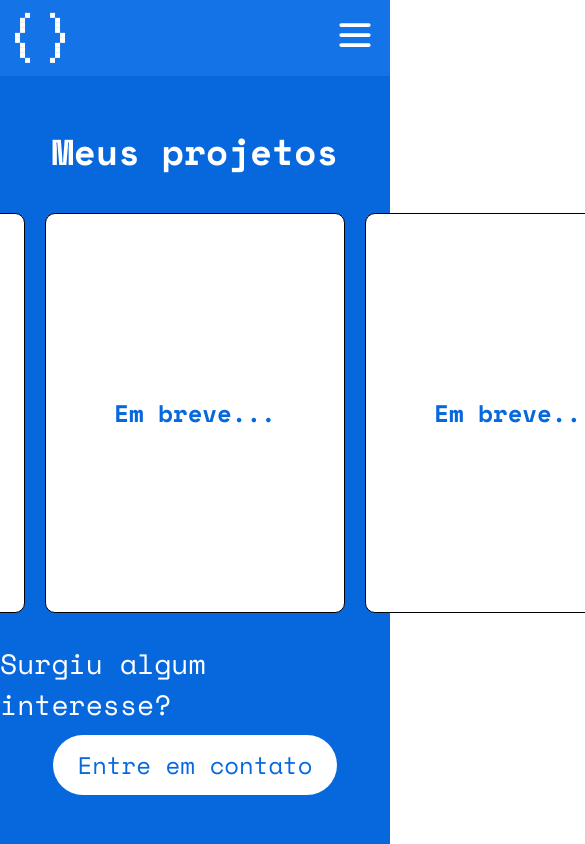
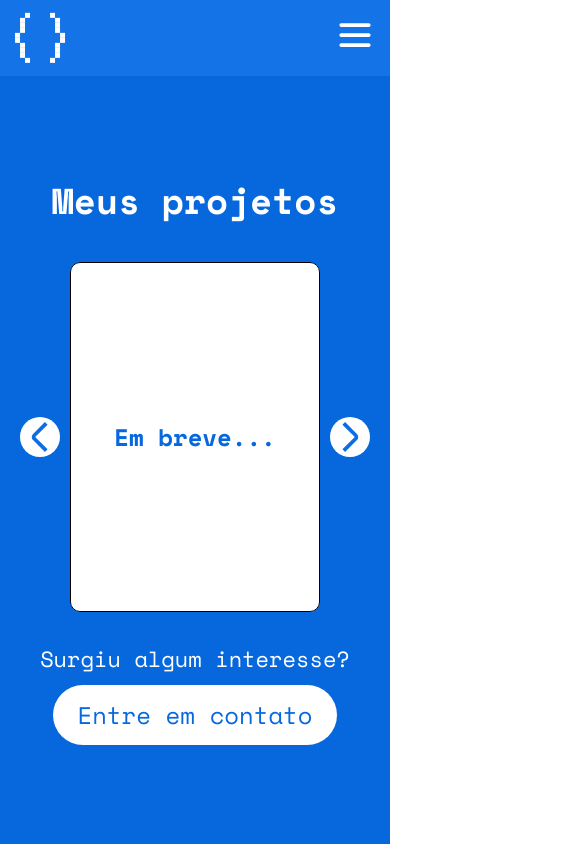
Before and after one commit to Gabrielvvidal/portfolio-gabriel, a React (Vite) app: page /projetos in a window 390 px wide. Shown: the top 844 px of the page, 585 px wide, since content can reach past the window. Built offline with nearby package versions, Linux system fonts and the light colour scheme.

Commit message:
Features:
- Página de projetos totalmente responsiva

```diff
--- a/src/components/BtnSlider/btnSlider.module.css
+++ b/src/components/BtnSlider/btnSlider.module.css
@@ -14,3 +14,10 @@
 .sliderBtn:hover{
   background-color: #d4d4d4;
 }
+
+@media (max-width: 315px){
+  .sliderBtn{
+    width: 30px;
+    height: 30px;
+  }
+}
--- a/src/components/Slider/index.jsx
+++ b/src/components/Slider/index.jsx
@@ -1,14 +1,32 @@
+import { useState,useEffect } from "react";
+
 import styles from "./slider.module.css";
 import BtnSlider from "../BtnSlider";
 import SliderBox from "../SliderBox";
 import leftBtn from "../../assets/left.svg"
 import rightBtn from "../../assets/right.svg"
+import leftBtnRes from "../../assets/leftRes.svg"
+import rightBtnRes from "../../assets/rightRes.svg"
 
 export default function Slider({refHook, funcaoBtnDir, funcaoBtnEsq}) {
+  const [windowSize, setWindowSize] = useState(window.innerWidth);
+
+  useEffect(() => {
+    const handleResize = () => {
+      setWindowSize(window.innerWidth);
+    };
+
+    window.addEventListener("resize", handleResize);
+
+    return () => {
+      window.removeEventListener("resize", handleResize);
+    };
+  }, []);
+
   return (
     <div className={styles.sliderContainer}>
       <BtnSlider funcao={funcaoBtnEsq}>
-        <img src={leftBtn} alt="leftBtn" />
+        <img src={windowSize <= 315 ? leftBtnRes : leftBtn} alt="leftBtn" />
       </BtnSlider>
 
       <div className={styles.sliderContent} ref={refHook}>
@@ -24,7 +42,7 @@ export default function Slider({refHook, funcaoBtnDir, funcaoBtnEsq}) {
       </div>
 
       <BtnSlider funcao={funcaoBtnDir}>
-        <img src={rightBtn} alt="rightBtn" />
+        <img src={windowSize <= 315 ? rightBtnRes : rightBtn} alt="rightBtn" />
       </BtnSlider>
     </div>
   );
--- a/src/components/Slider/slider.module.css
+++ b/src/components/Slider/slider.module.css
@@ -22,3 +22,68 @@
   width: 0;
   height: 0;
 }
+
+@media (max-width: 1065px){
+  .sliderContent{
+    width: 620px;
+  }
+
+  .sliderContainer{
+    width: 740px;
+  }
+}
+
+@media (max-width: 750px){
+  .sliderContent{
+    width: 300px;
+  }
+
+  .sliderContainer{
+    width: 420px;
+  }
+}
+
+@media (max-width: 425px){
+  .sliderContent{
+    margin: 0 10px;
+  }
+
+  .sliderContainer{
+    width: 400px;
+  }
+}
+
+@media (max-width: 405px){
+  .sliderContent{
+    width: 250px;
+    height: 350px;
+  }
+
+  .sliderContainer{
+    width: 350px;
+    height: 350px;
+  }
+}
+
+@media (max-width: 355px){
+  .sliderContent{
+    width: 200px;
+    height: 300px;
+  }
+
+  .sliderContainer{
+    width: 300px;
+    height: 300px;
+    margin-bottom: 40px;
+  }
+}
+
+@media (max-width: 315px){
+  .sliderContent{
+    margin: 0 5px;
+  }
+
+  .sliderContainer{
+    width: 270px;
+  }
+}
--- a/src/components/SliderBox/sliderBox.module.css
+++ b/src/components/SliderBox/sliderBox.module.css
@@ -13,3 +13,17 @@ div.sliderBox h3{
   font-size: 24px;
   color: #0768DE;
 }
+
+@media (max-width: 405px){
+  .sliderBox{
+    min-width: 250px;
+    min-height: 350px;
+  }
+}
+
+@media (max-width: 355px){
+  .sliderBox{
+    min-width: 200px;
+    min-height: 300px;
+  }
+}
--- a/src/pages/Project.jsx
+++ b/src/pages/Project.jsx
@@ -28,7 +28,7 @@ export default function Project() {
         funcaoBtnDir={() => handleScroll('right')}
       />
 
-      <p style={{color: "#ffffff", fontSize: "28px", marginBottom: "10px"}}>Surgiu algum interesse?</p>
+      <p className="interesseProjeto">Surgiu algum interesse?</p>
 
       <BtnWhite>
         Entre em contato
--- a/src/style/styles.css
+++ b/src/style/styles.css
@@ -22,3 +22,31 @@
   color: #ffffff;
   padding-bottom: 35px;
 }
+
+.interesseProjeto{
+  color: #ffffff;
+  font-size: 28px;
+  margin-bottom: 10px;
+}
+
+@media (max-width: 425px){
+  .interesseProjeto{
+    font-size: 22px;
+  }
+}
+
+@media (max-width: 355px){
+  .titleProject{
+    font-size: 34px;
+  }
+}
+
+@media (max-width: 315px){
+  .titleProject{
+    font-size: 32px;
+  }
+
+  .interesseProjeto{
+    font-size: 20px;
+  }
+}
```
Also changed, not shown: src/assets/leftRes.svg (added), src/assets/rightRes.svg (added).
